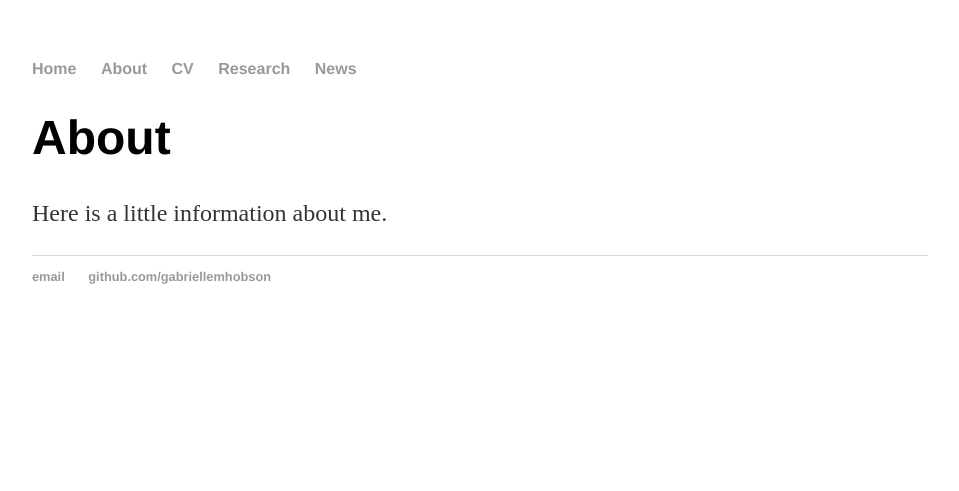
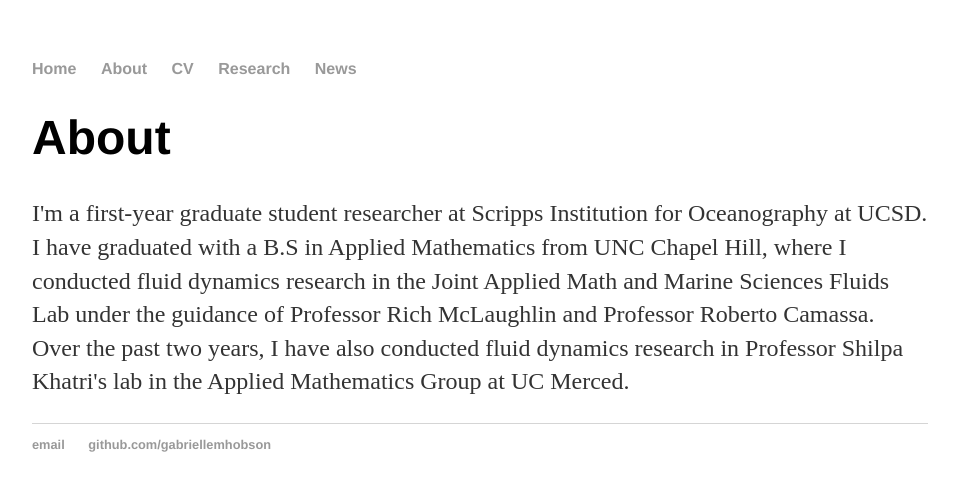
Before and after one commit to gabriellemhobson/gabriellemhobson.github.io, a Jekyll site: the page built from about/index.html, in a window 1280 px wide. Shown: the top 491 px of the page, without its empty margins (160-1119 px from the left). Built offline with Jekyll 4.4.1, drawn with Linux system fonts in a browser that asks for light colours.

Commit message:
Update index.html
updated about page

```diff
--- a/about/index.html
+++ b/about/index.html
@@ -4,5 +4,8 @@
 ---
 <div class="blurb">
 	<h1>About</h1>
-	<p> Here is a little information about me. </p>
+	<p> I'm a first-year graduate student researcher at Scripps Institution for Oceanography at UCSD.
+		I have graduated with a B.S in Applied Mathematics from UNC Chapel Hill, where I conducted fluid dynamics research in the  Joint Applied Math and Marine Sciences
+	Fluids Lab under the guidance of Professor Rich McLaughlin and Professor Roberto Camassa.
+	Over the past two years, I have also conducted fluid dynamics research in Professor Shilpa Khatri's lab in the Applied Mathematics Group at UC Merced.  </p>
 </div><!-- /.blurb -->
```
